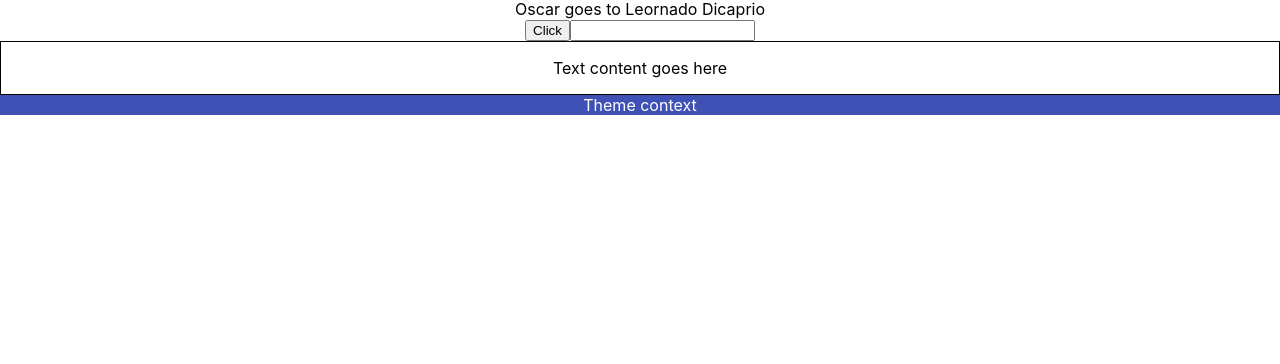
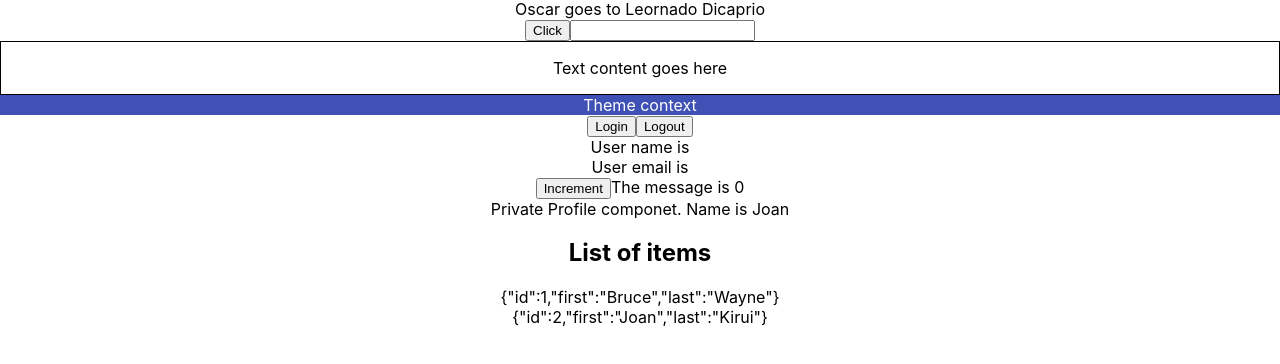
Before and after one commit to joankirui/React.tsx-refresher, a React (Create React App) app: page / in a window 1280 px wide. Shown: the part 208-572 px from the top of the page. Built offline with nearby package versions, Linux system fonts and the light colour scheme.

Commit message:
add how to use useRef,class component ,component prop and generic props

```diff
--- a/src/App.tsx
+++ b/src/App.tsx
@@ -1,56 +1,82 @@
-import './App.css';
-import { Greet } from './components/Greet';
-import { Person } from './components/Person';
-import { PersonList } from './components/PersonList';
-import { Status } from './components/Status';
-import { Heading } from './components/Heading';
-import { Oscar } from './components/Oscar';
-import { Button } from './components/Button';
-import { Input } from './components/Input';
-import { Container } from './components/Container';
-import { ThemeContextProvider } from './components/context/ThemeContent';
-import { Box } from './components/context/Box';
+import "./App.css";
+import { Greet } from "./components/Greet";
+import { Person } from "./components/Person";
+import { PersonList } from "./components/PersonList";
+import { Status } from "./components/Status";
+import { Heading } from "./components/Heading";
+import { Oscar } from "./components/Oscar";
+import { Button } from "./components/Button";
+import { Input } from "./components/Input";
+import { Container } from "./components/Container";
+import { ThemeContextProvider } from "./components/context/ThemeContent";
+import { Box } from "./components/context/Box";
+import { UserContextProvider } from "./components/context/UserContext";
+import { User } from "./components/context/User";
+import { Counter } from "./components/class/Counter";
+import { Private } from "./components/auth/Private";
+import { Profile } from "./components/auth/Profile";
+import { List } from "./components/generics/List";
 
 function App() {
   const personName = {
-    first: 'Bruce',
-    last: 'Wayne',
-  }
+    first: "Bruce",
+    last: "Wayne",
+  };
 
   const nameList = [
     {
-      first: 'Bruce',
-      last: 'Wayne'
+      first: "Bruce",
+      last: "Wayne",
     },
     {
-      first: 'Clark',
-      last: 'Kent'
+      first: "Clark",
+      last: "Kent",
     },
     {
-      first: 'Princess',
-      last: 'Diana'
-    }
-  ]
+      first: "Princess",
+      last: "Diana",
+    },
+  ];
 
   return (
     <div className="App">
-      <Greet name='JoanKirui' isLoggedIn={false} />
+      <Greet name="JoanKirui" isLoggedIn={false} />
       <Person name={personName} />
       <PersonList names={nameList} />
-      <Status status='error'/>
+      <Status status="error" />
       <Heading>Placeholder text</Heading>
       <Oscar>
         <Heading>Oscar goes to Leornado Dicaprio</Heading>
       </Oscar>
-      <Button handleClick={(event, id) => {
-        console.log('Button clicked', event, id)
-      }}
+      <Button
+        handleClick={(event, id) => {
+          console.log("Button clicked", event, id);
+        }}
       />
-      <Input value='' handleChange={event => console.log(event)} />
-      <Container styles={{ border: '1px solid black', padding: '1rem' }} />
+      <Input value="" handleChange={(event) => console.log(event)} />
+      <Container styles={{ border: "1px solid black", padding: "1rem" }} />
       <ThemeContextProvider>
         <Box />
       </ThemeContextProvider>
+      <UserContextProvider>
+        <User />
+      </UserContextProvider>
+      <Counter message="The message is " />
+      <Private isLoggedIn={true} component={Profile} />
+      <List
+        items={[{
+          id: 1,
+          first: 'Bruce',
+          last: 'Wayne',
+        },
+        {
+          id: 2,
+          first: 'Joan',
+          last: 'Kirui',
+        },
+      ]}
+        onClick={(item) => console.log(item)}
+      />
     </div>
   );
 }
--- /dev/null
+++ b/src/components/auth/Login.tsx
@@ -0,0 +1,3 @@
+export const Login = () => {
+    return <div>Please login to continue</div>
+}
--- /dev/null
+++ b/src/components/auth/Private.tsx
@@ -0,0 +1,16 @@
+import { Login } from "./Login";
+import { ProfileProps } from "./Profile";
+
+type PrivateProps = {
+    isLoggedIn: boolean
+    component: React.ComponentType<ProfileProps>
+}
+
+export const Private = ({ isLoggedIn, component: Component }: PrivateProps) => {
+
+    if (isLoggedIn) {
+        return <Component name='Joan' />
+    } else {
+        return <Login />
+    }
+}
--- /dev/null
+++ b/src/components/auth/Profile.tsx
@@ -0,0 +1,7 @@
+export type ProfileProps = {
+    name: string
+}
+
+export const Profile = ({ name }: ProfileProps) => {
+    return <div>Private Profile componet. Name is {name}</div>
+}
--- /dev/null
+++ b/src/components/class/Counter.tsx
@@ -0,0 +1,28 @@
+import { Component } from "react";
+
+type CounterProps = {
+    message: string
+}
+
+type CounterState = {
+    count: number
+}
+
+/** The count value is 5 */
+export class Counter extends Component<CounterProps, CounterState> {
+    state = {
+        count: 0,
+    }
+
+    handleClick = () => {
+        this.setState((prevState) => ({ count: prevState.count + 1 }))
+    }
+    render() {
+        return (
+            <div>
+                <button onClick={this.handleClick}>Increment</button>
+                {this.props.message} {this.state.count}
+            </div>
+        )
+    }
+}
--- /dev/null
+++ b/src/components/context/User.tsx
@@ -0,0 +1,23 @@
+import { useContext } from "react"
+import { UserContext } from "./UserContext"
+
+export const User = () => {
+    const userContext = useContext(UserContext)
+    const handleLogin = () => {
+        userContext.setUser({
+            name: 'Jojo',
+            email: 'joan3191@gmail.com'
+        })
+    }
+    const handleLogout = () => {
+        userContext.setUser(null)
+    }
+    return (
+        <div>
+            <button onClick={handleLogin}>Login</button>
+            <button onClick={handleLogout}>Logout</button>
+            <div>User name is {userContext.user?.name}</div>
+            <div>User email is {userContext.user?.email}</div>
+        </div>
+    )
+}
--- /dev/null
+++ b/src/components/context/UserContext.tsx
@@ -0,0 +1,23 @@
+import { useState, createContext } from "react"
+
+export type AuthUser = {
+    name: string
+    email: string
+}
+
+type UserContextType = {
+    user: AuthUser | null
+    setUser: React.Dispatch<React.SetStateAction<AuthUser | null>>
+}
+
+type UserContextProviderProps = {
+    children: React.ReactNode;
+}
+export const UserContext = createContext({} as UserContextType)
+
+export const UserContextProvider = ({ children }: UserContextProviderProps) => {
+    const [user, setUser] = useState<AuthUser | null>(null)
+    return <UserContext.Provider value={{ user, setUser }}>
+        {children}
+    </UserContext.Provider>
+}
--- /dev/null
+++ b/src/components/generics/List.tsx
@@ -0,0 +1,20 @@
+// accepts an array of items and handles a click event on each of those items
+/* <> -Generics */
+type ListProps<T> = {
+    items: T[]
+    onClick: (value: T) => void
+}
+export const List = <T extends { id: number }>({ items, onClick }: ListProps<T>) => {
+    return (
+        <div>
+            <h2>List of items</h2>
+            {items.map((item, index) => {
+                return (
+                    <div key={item.id} onClick={() => onClick(item)}>
+                        {JSON.stringify(item)}
+                    </div>
+                )
+            })}
+        </div>
+    )
+}
```
Also changed, not shown: src/components/ref/DomRef.tsx (added, +15 -0 lines), src/components/ref/MutableRef.tsx (added, +25 -0 lines).
